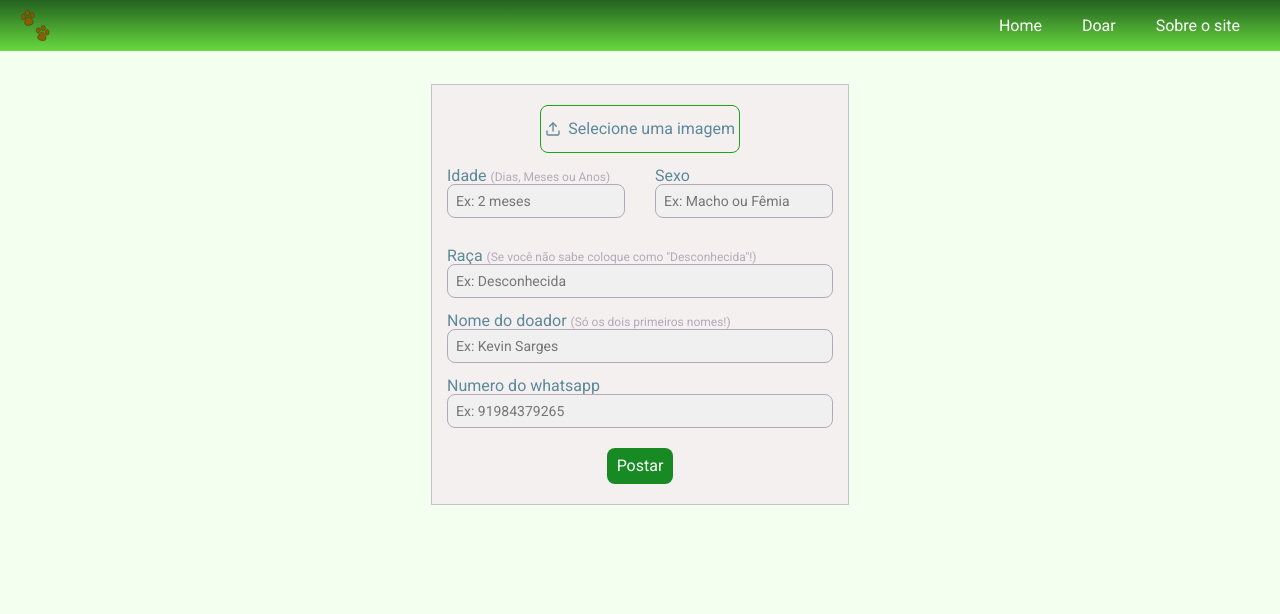
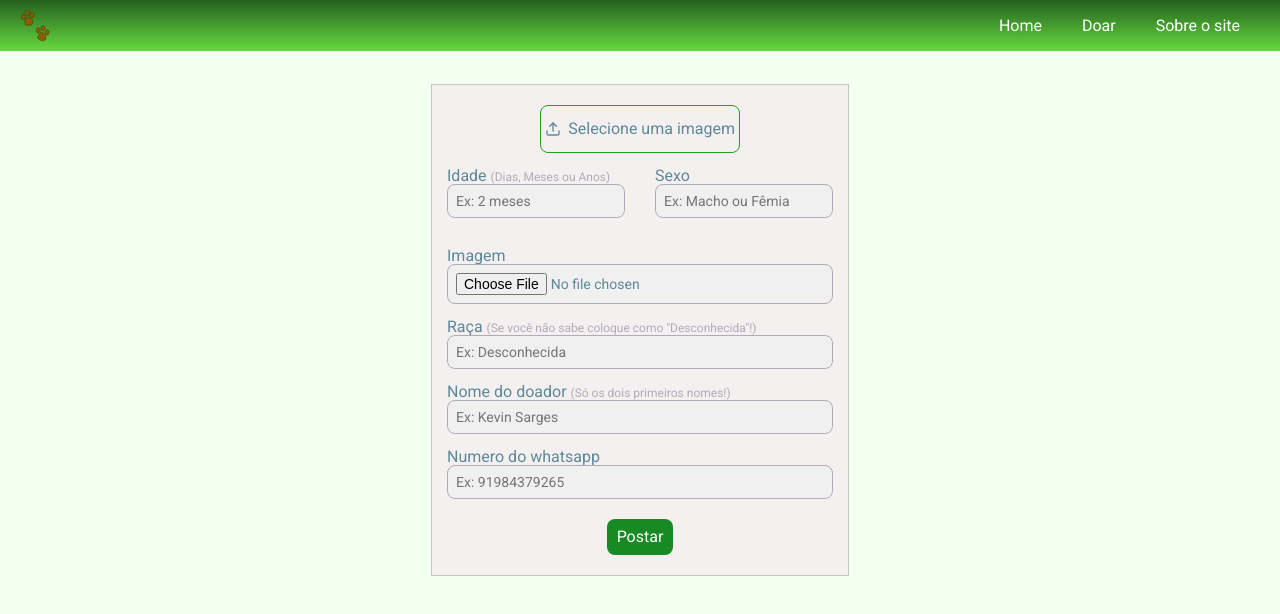
Before and after one commit to Kevin-Sarges/ConnectPets, a React (Create React App) app in the folder Front-End/: page /donate in a window 1280 px wide. Shown: the top 614 px of the page. Built offline with nearby package versions, Linux system fonts and the light colour scheme; the HTML template or start-up script is replaced by a standard one; a web font is replaced by a local one.

Commit message:
3ª tentativa

```diff
--- a/Front-End/src/components/Form/index.js
+++ b/Front-End/src/components/Form/index.js
@@ -7,7 +7,7 @@ import api from '../../services/api';
 
 function Form() {
 	const [selectFile, setSelectFile] = useState({
-    name: File.name
+    name: '',
   });
 
 	const [formData, setFormData] = useState({
@@ -42,7 +42,7 @@ function Form() {
     data.append('race', race);
     data.append('name', name);
     data.append('whatsapp', whatsapp);
-    data.append('image', selectFile.name);
+    data.append('image', selectFile);
 
     api.post('donate', formData)
       .then(function(response) {
@@ -86,6 +86,18 @@ function Form() {
               />
             </Inputs>
           </Div>
+
+          <Inputs>
+              <label for="image">Imagem</label>
+              <input
+                name="image"
+                type="file"
+
+                id="image"
+                onChange={handleChange}
+                require
+              />
+            </Inputs>
 
           <Inputs>
             <label for="race">Raça <span>(Se você não sabe coloque como "Desconhecida"!)</span></label>
```
Also changed, not shown: 1 other file (tests, documents, lock files or other folders).
